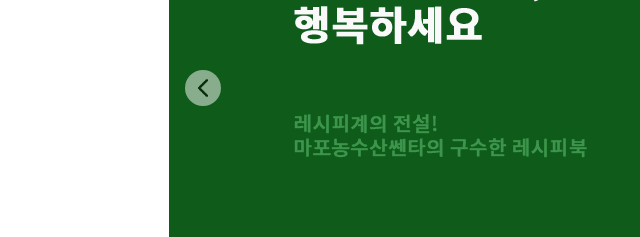
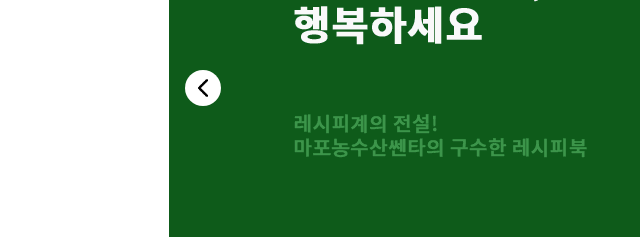
Before and after one commit to soyeong121/newhomepage, a plain HTML site: page index2.html in a window 1280 px wide. In both pictures the pointer is over the button 319 px from the left and 461 px from the top of the page. Shown: the part 373-610 px from the top of the page, 116-756 px from the left. Drawn offline with nearby package versions, Linux system fonts and the light colour scheme; a web font is replaced by a local one.

Commit message:
style2,3 button hover 수정

```diff
--- a/css/style2.css
+++ b/css/style2.css
@@ -205,6 +205,9 @@ header::after { content: ""; display: block; clear: both; }
     opacity: 0.5;
     border-radius: 50%;
     transform: translateY(-50%);
+}
+.prev:hover, .next:hover {
+    opacity: 1;
 }
 .prev {
     left: 1rem;
--- a/css/style3.css
+++ b/css/style3.css
@@ -183,6 +183,9 @@ header::after {
     opacity: 0.5;
     border-radius: 50%;
     transform: translateY(-50%);
+}
+.prev:hover, .next:hover {
+    opacity: 1;
 }
 .prev {
     left: 7rem;
```
